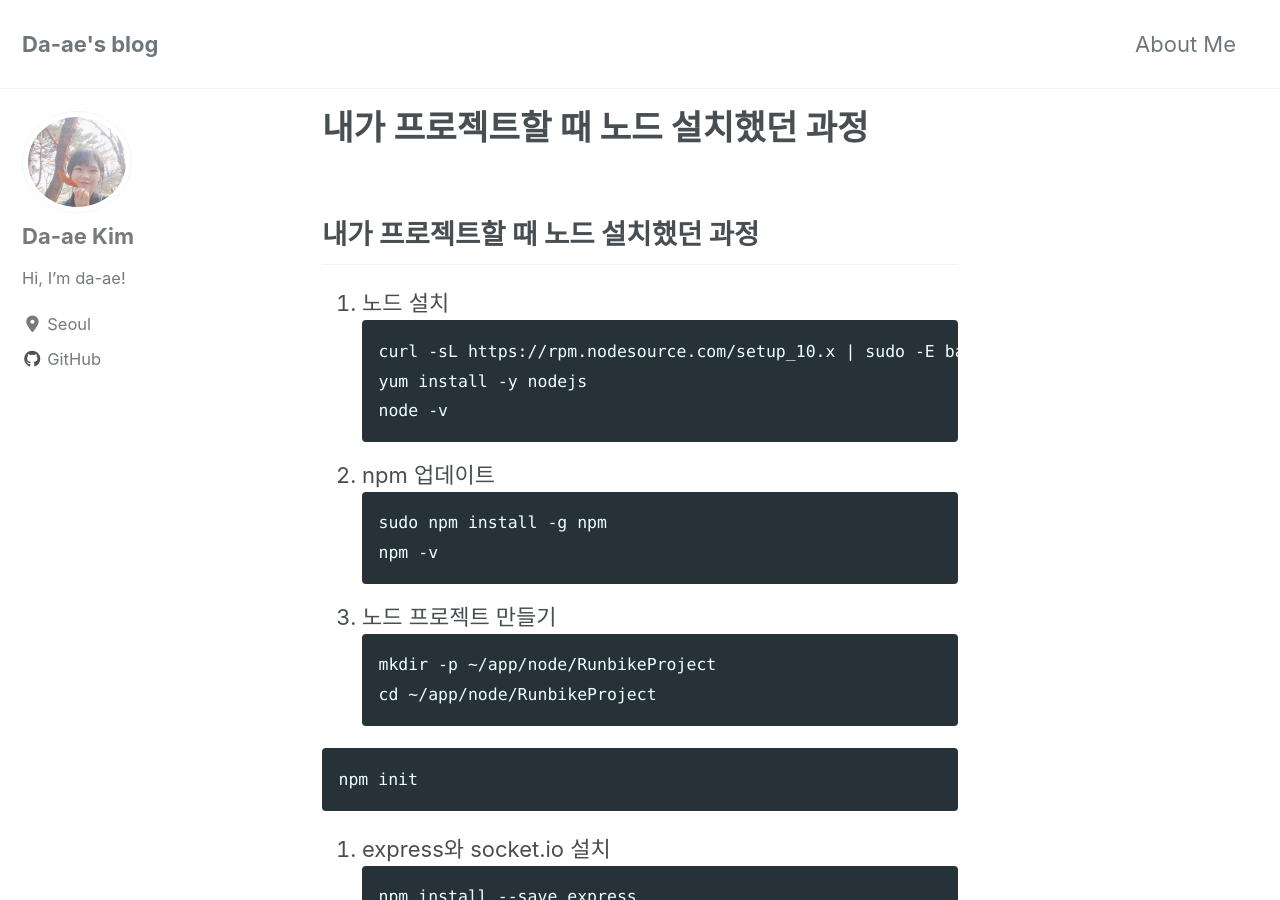
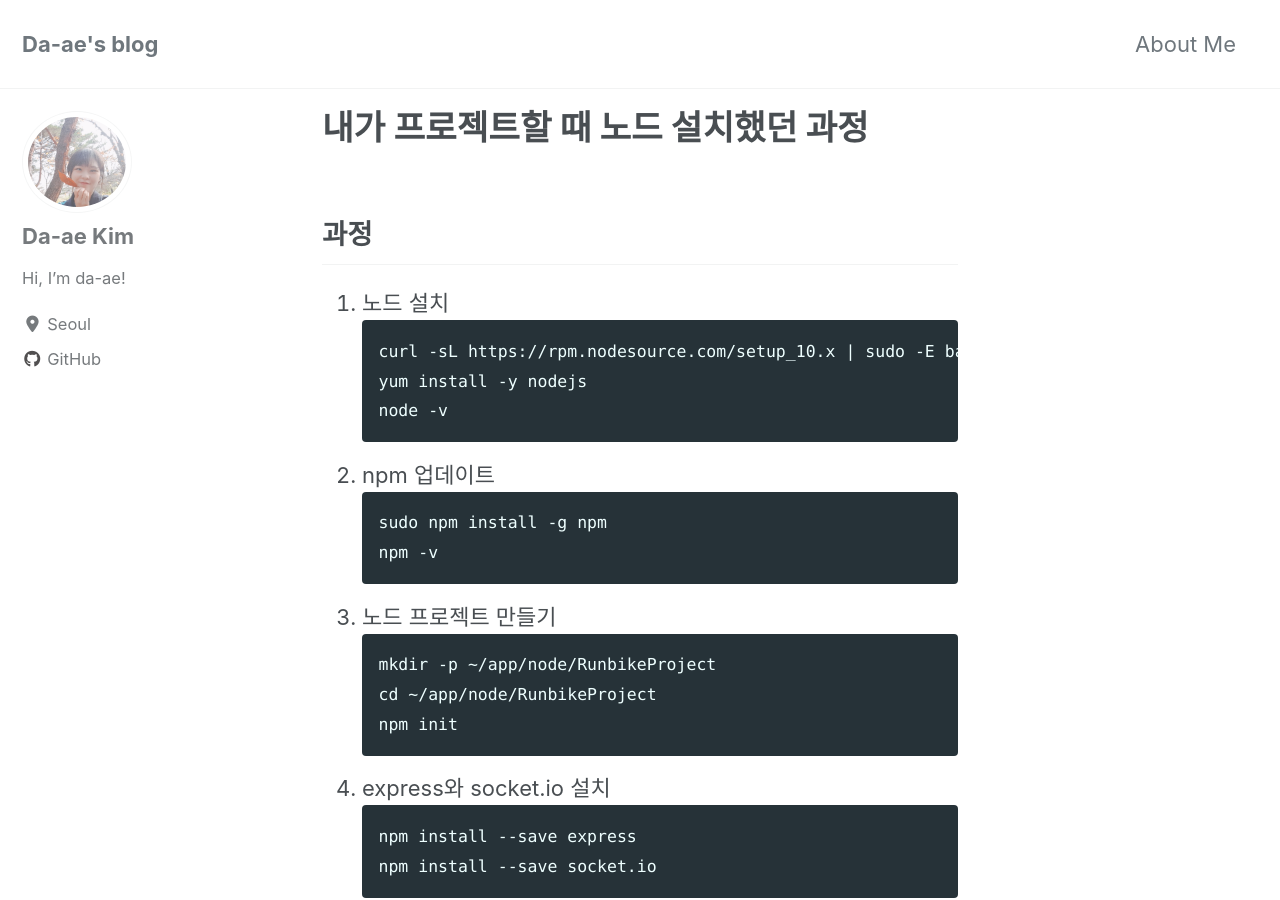
Before and after one commit to magiccircle03/magiccircle03.github.io, a Jekyll site: the page built from _posts/2019-11-19-node.md, in a window 1280 px wide and 900 px high. Built offline with Jekyll 4.4.1, drawn with Linux system fonts in a browser that asks for light colours; cached includes are drawn as plain includes; nearby versions of some CDN libraries.

Commit message:
Update 2019-11-19-node.md

````diff
--- a/_posts/2019-11-19-node.md
+++ b/_posts/2019-11-19-node.md
@@ -3,7 +3,7 @@ title: "내가 프로젝트할 때 노드 설치했던 과정"
 date: 2019-11-19
 categories: note
 ---
-## 내가 프로젝트할 때 노드 설치했던 과정
+## 과정
 
 1. 노드 설치
 ```
@@ -24,9 +24,6 @@ npm -v
 ```
 mkdir -p ~/app/node/RunbikeProject
 cd ~/app/node/RunbikeProject
-```
-
-```
 npm init
 ```
 
````
